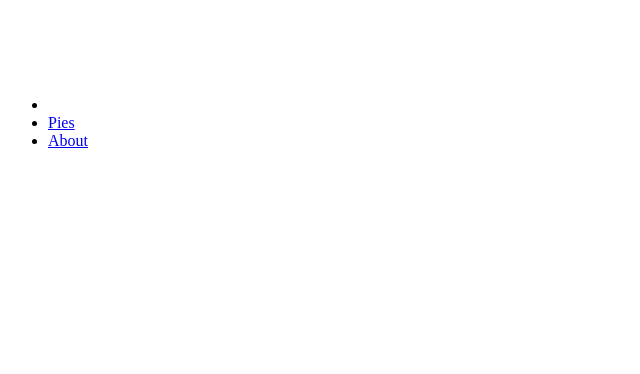
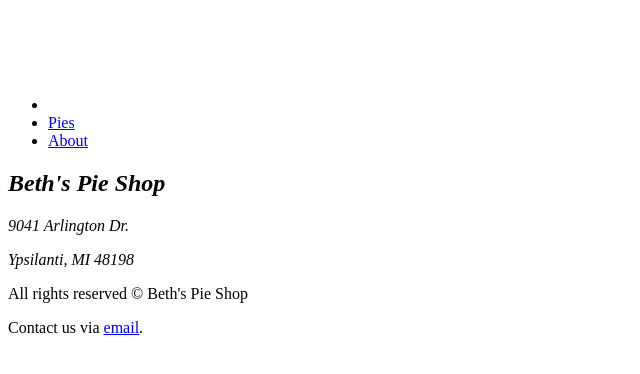
Before and after one commit to AbiFranklin/Beth_Pie_Shop, a plain HTML site: page index.html in a window 1280 px wide. Shown: the whole page, without its empty margins (0-640 px from the left). Drawn offline with Linux system fonts and the light colour scheme.

Commit message:
Initial Footer

```diff
--- a/index.html
+++ b/index.html
@@ -18,5 +18,14 @@
         </ul>
       </nav>
     </header>
+    <footer>
+      <address>
+        <h2>Beth's Pie Shop</h2>
+        <p>9041 Arlington Dr.</p>
+        <p>Ypsilanti, MI 48198</p>
+      </address>
+      <p>All rights reserved &copy; Beth's Pie Shop</p>
+      <p>Contact us via <a href="mailto: abifranklin@gmail.com">email</a>.</p>
+    </footer>
   </body>
 </html>
```
